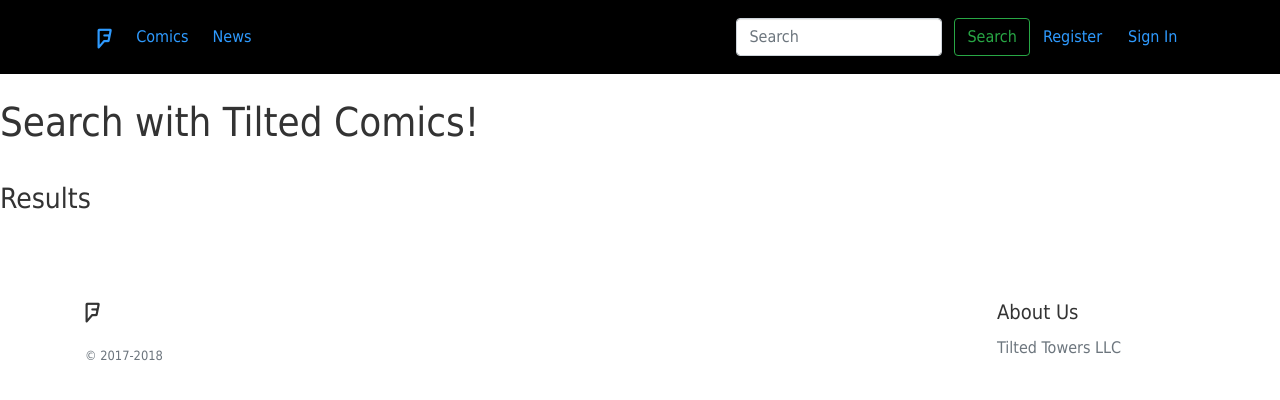
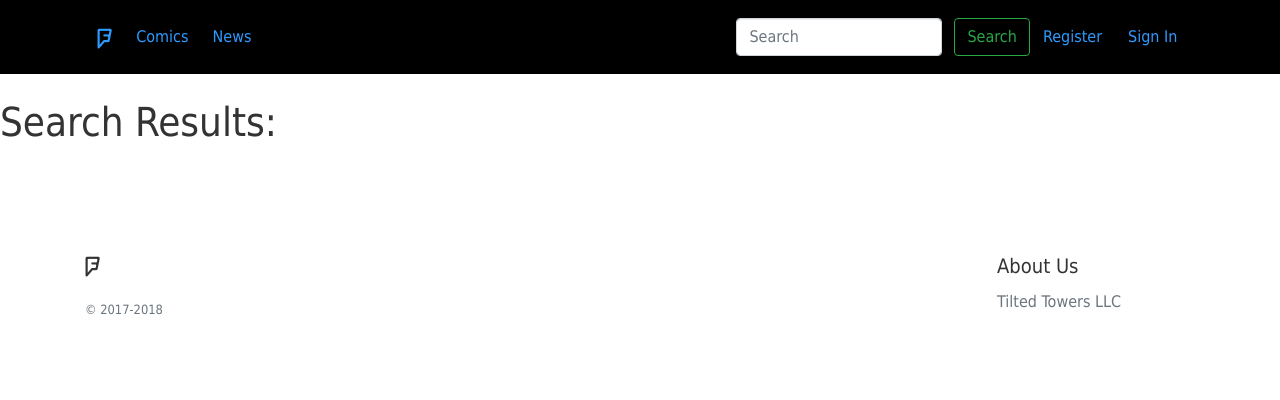
Before and after one commit to M5xThully/CS480_ComicWebsiteProject, a Django app: template templates/searchpage.html in a window 1280 px wide. Shown: the top 400 px of the page. Run offline with Django 3.2, Linux system fonts and the light colour scheme; the template is opened without the code that fills it, so the values that code supplies are empty; some libraries are stand-ins or nearby versions.

Commit message:
Cleaned search format.

```diff
--- a/templates/searchpage.html
+++ b/templates/searchpage.html
@@ -6,17 +6,16 @@
 
 {% block content %}
 <div>
-    <h1>Search with Tilted Comics!</h1>
+    <h1>Search Results:</h1>
     <br/>
 
 
  <div>
-	<h3>Results</h3>
      {% if result_listComicTitle %}
 
      <!-- Display search results in an ordered list -->
          <div class="list-group">
-		 <h1>Comics</h1>
+		 <h1>Comics:</h1>
          {% for result in result_listComicTitle %}
              <div class="list-group-item">
                   <h4 class="list-group-item-heading">
@@ -31,7 +30,7 @@
 
      <!-- Display search results in an ordered list -->
          <div class="list-group">
-		 <h1>Author</h1>
+		 <h1>Author:</h1>
          {% for result in result_listAuthor %}
              <div class="list-group-item">
                   <h4 class="list-group-item-heading">
@@ -46,7 +45,7 @@
 
      <!-- Display search results in an ordered list -->
          <div class="list-group">
-		 <h1>Users</h1>
+		 <h1>Users:</h1>
          {% for result in result_listUser %}
              <div class="list-group-item">
                   <h4 class="list-group-item-heading">
```
